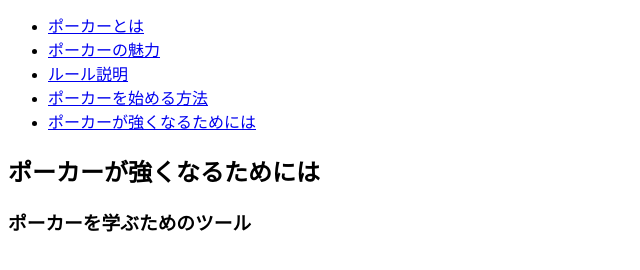
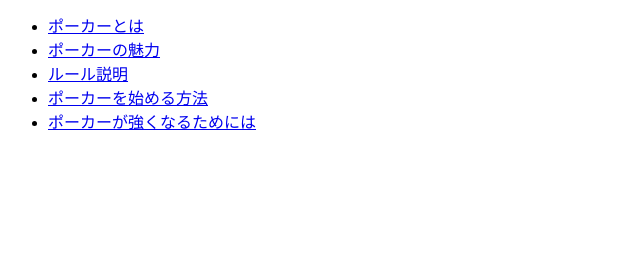
Before and after one commit to s1f10260180/cs1-2026-class5-team9-project, a plain HTML site: page html/index.html in a window 1280 px wide. Shown: the part 116-386 px from the top of the page, without its empty margins (0-640 px from the left). Drawn offline with Linux system fonts and the light colour scheme.

Commit message:
Update index.html

```diff
--- a/html/index.html
+++ b/html/index.html
@@ -24,19 +24,6 @@
         </nav>
     </header>
 
-    <main>
-
-
-        <section id="study">
-            <h2>ポーカーが強くなるためには</h2>
-
-            <article>
-                <h3>ポーカーを学ぶためのツール</h3>
-            </article>
-        </section>
-
-    </main>
-
 
 </body>
 </html>
```
